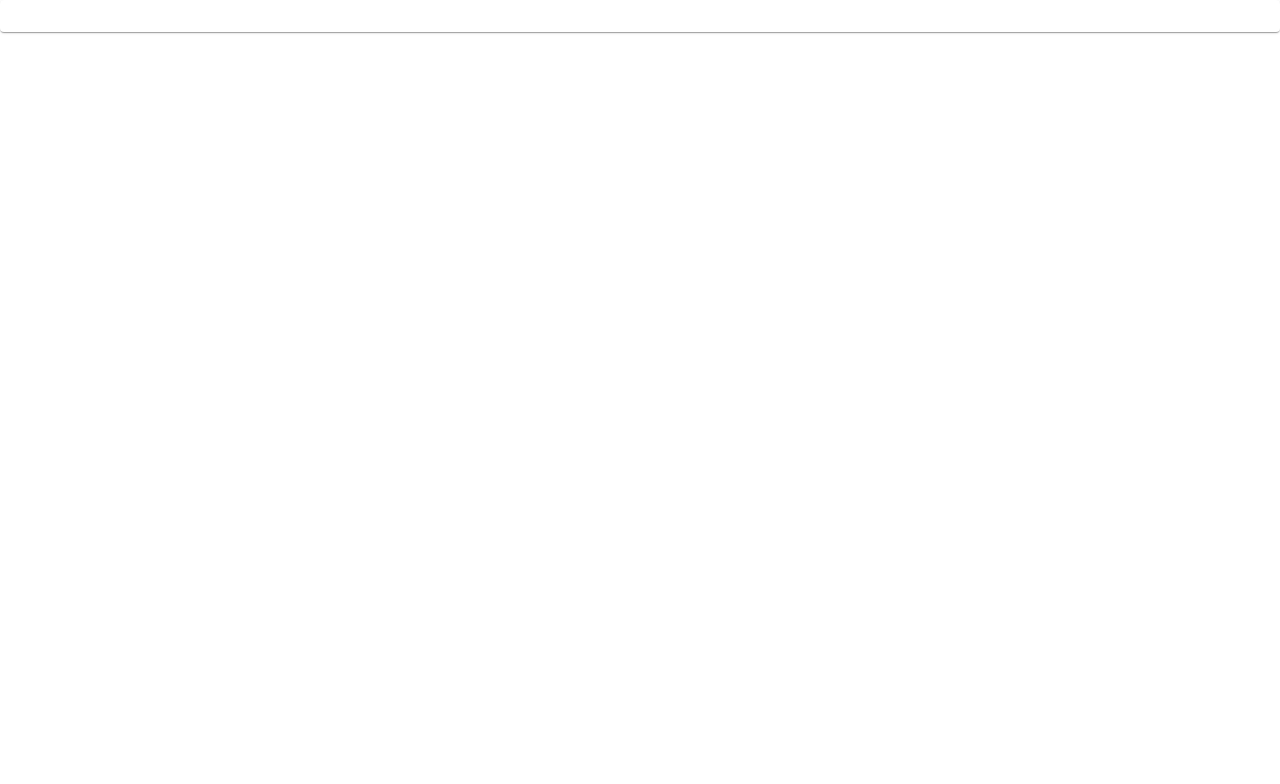
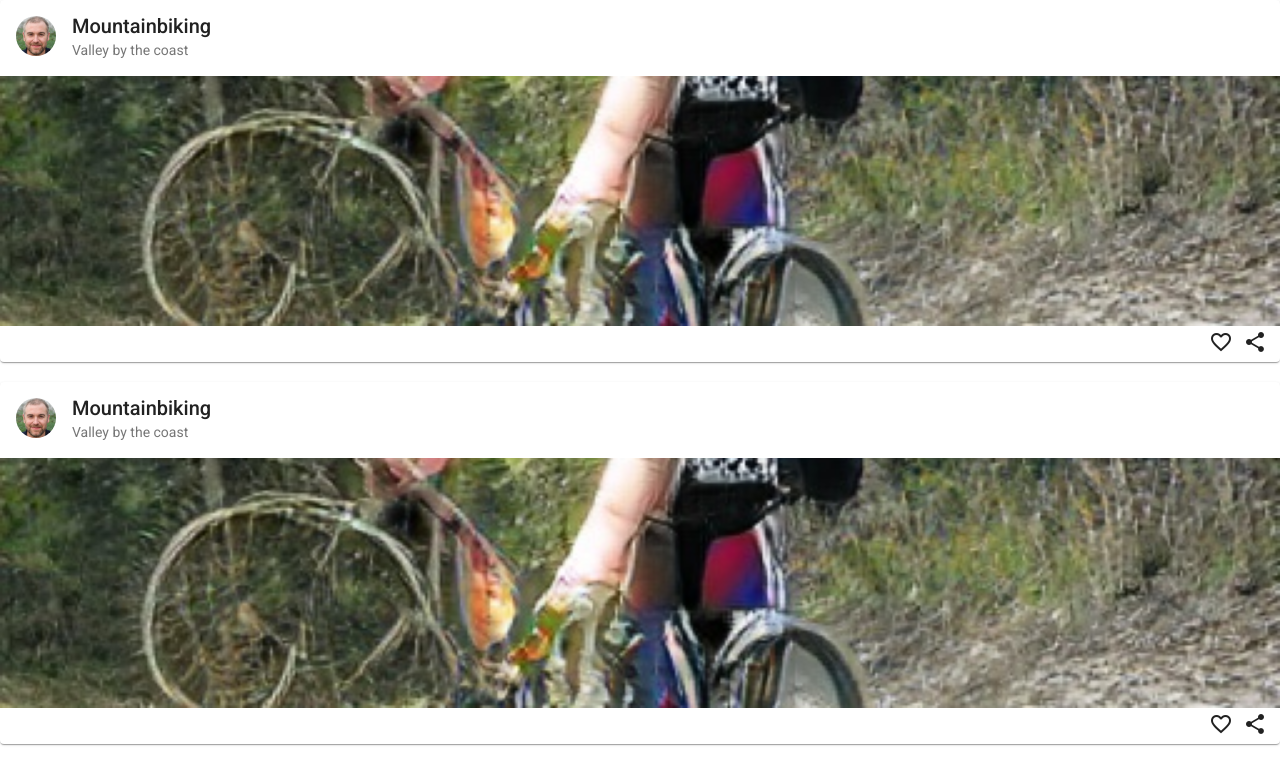
Before and after one commit to irosvall/activify, an Angular app: page / in a window 1280 px wide. Shown: the top 784 px of the page. Built offline with nearby package versions, Linux system fonts and the light colour scheme.

Commit message:
Activity-card with hard-coded data

```diff
--- a/src/app/app.component.html
+++ b/src/app/app.component.html
@@ -1,3 +1,5 @@
+<app-activity-card></app-activity-card>
+<br>
 <app-activity-card></app-activity-card>
 
 <router-outlet></router-outlet>
--- a/src/app/app.module.ts
+++ b/src/app/app.module.ts
@@ -6,6 +6,8 @@ import { AppComponent } from './app.component';
 import { ActivityCardComponent } from './components/activity-card/activity-card.component';
 import { MatCardModule } from "@angular/material/card";
 import { BrowserAnimationsModule } from '@angular/platform-browser/animations';
+import { MatButtonModule } from "@angular/material/button";
+import { MatIconModule } from "@angular/material/icon";
 
 @NgModule({
 	declarations: [
@@ -17,6 +19,8 @@ import { BrowserAnimationsModule } from '@angular/platform-browser/animations';
     AppRoutingModule,
     MatCardModule,
     BrowserAnimationsModule,
+    MatButtonModule,
+    MatIconModule,
   ],
 	providers: [],
 	bootstrap: [AppComponent],
--- a/src/app/components/activity-card/activity-card.component.css
+++ b/src/app/components/activity-card/activity-card.component.css
@@ -0,0 +1,12 @@
+.card {
+}
+
+.card-image {
+  max-height: 250px;
+  object-fit: cover;
+}
+
+.card-actions mat-icon {
+  margin-top: -20px;
+  padding: 0 5px;
+}
--- a/src/app/components/activity-card/activity-card.component.html
+++ b/src/app/components/activity-card/activity-card.component.html
@@ -1 +1,12 @@
-<mat-card></mat-card>
+<mat-card class="card">
+  <mat-card-header>
+    <mat-card-title>Mountainbiking</mat-card-title>
+    <mat-card-subtitle>Valley by the coast</mat-card-subtitle>
+    <img mat-card-avatar src="assets/faces/john.jpg" alt="avatar">
+  </mat-card-header>
+  <img mat-card-image class="card-image" src="assets/activities/bike.jpg" alt="activity">
+  <mat-card-actions class="card-actions" align="end">
+    <mat-icon>favorite_border</mat-icon>
+    <mat-icon>share</mat-icon>
+  </mat-card-actions>
+</mat-card>
```
Also changed, not shown: src/assets/activities/bike.jpg (added), src/assets/faces/john.jpg (added). Lines whose indentation alone changed are shown as unchanged.
